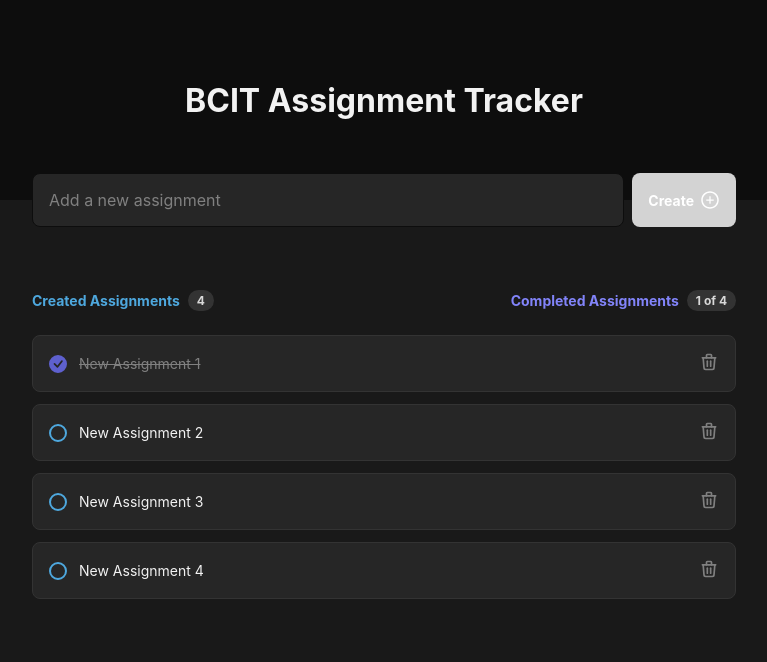
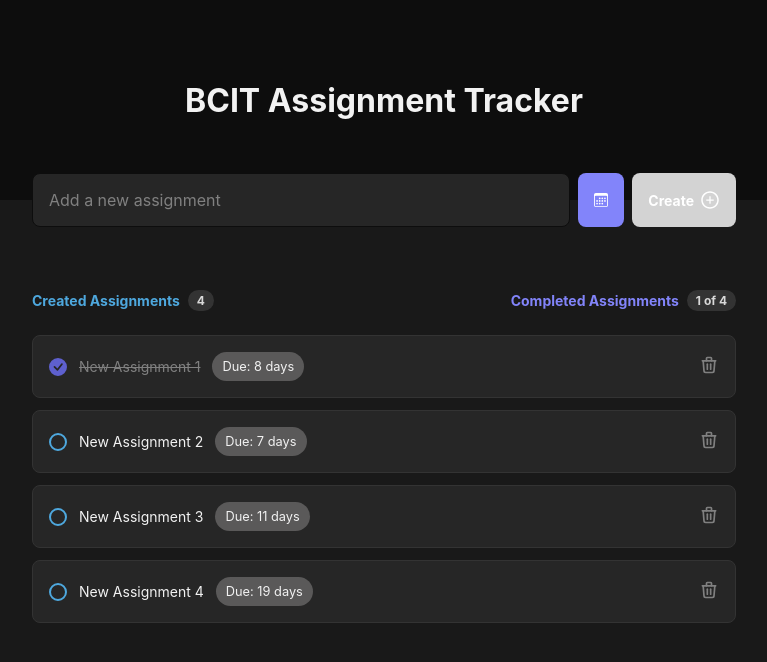
Before and after one commit to ashley-kuipers/assignment-tracker, a React (Vite) app: page / in a window 1280 px wide. Shown: the top 662 px of the page, without its empty margins (256-1023 px from the left). Built offline with nearby package versions, Linux system fonts and the light colour scheme.

Commit message:
Updated with due date functionality

```diff
--- a/package.json
+++ b/package.json
@@ -11,6 +11,7 @@
   },
   "dependencies": {
     "react": "^18.2.0",
+    "react-day-picker": "^9.1.4",
     "react-dom": "^18.2.0",
     "react-icons": "^4.8.0"
   },
--- a/src/App.tsx
+++ b/src/App.tsx
@@ -4,18 +4,20 @@
 import { useState } from 'react';
 
 // Type representing a single assignment
+// because duedate can technically be undefined (when no date is picked yet using the picker), have to account for that situation
 export type AssignmentType = {
     id:number;
     name: string;
     completed: boolean;
+    dueDate:  Date | undefined;
 };
 
 // Test data to demonstrate application
 const testData: AssignmentType[] = [
-    { id:1, name: 'New Assignment 1', completed: true },
-    { id:2, name: 'New Assignment 2', completed: false },
-    { id:3, name: 'New Assignment 3', completed: false },
-    { id:4, name: 'New Assignment 4', completed: false },
+    { id:1, name: 'New Assignment 1', completed: true, dueDate: new Date("10/20/2024") },
+    { id:2, name: 'New Assignment 2', completed: false, dueDate: new Date("10/19/2024")  },
+    { id:3, name: 'New Assignment 3', completed: false, dueDate: new Date("10/23/2024")  },
+    { id:4, name: 'New Assignment 4', completed: false, dueDate: new Date("10/31/2024")  },
 ];
 
 function App() {
--- a/src/components/Assignment/assignment.module.css
+++ b/src/components/Assignment/assignment.module.css
@@ -47,3 +47,24 @@
   border: none;
   color: #808080;
 }
+
+.assignmentName{
+    display:flex;
+    flex-direction:row;
+    gap:12px;
+    align-items:center;
+}
+
+.dueGrey {
+    padding:5px 10px;
+    background-color:#5a5959;
+    border-radius:15px;
+    font-size:0.8rem !important;
+}
+
+.dueRed {
+    padding:5px 10px;
+    background-color:rgb(208, 66, 66);
+    font-size:0.8rem !important;
+    border-radius:15px;
+}
--- a/src/components/Assignment/index.tsx
+++ b/src/components/Assignment/index.tsx
@@ -9,44 +9,73 @@
     setAssignments: React.Dispatch<React.SetStateAction<AssignmentType[]>>;
 };
 
-
-
 // Component representing each individual assignment
 export function Assignment({assignment, setAssignments}: Props) {
 
+    // Function to remove assignment from list when deleted
     function removeAssign(id: number) {
         setAssignments((assignments: AssignmentType[]) => {
             return assignments.filter((assignment: AssignmentType) => assignment.id !== id);
         });
     }
 
+    // Function to update the assignment as completed when checked off
+    function updateAssign(id:number) {
 
-    function updateAssign(id:number) {
         setAssignments( (assignments:AssignmentType[]) => {
+            // iterate over each assignment in the list
             return assignments.map((assignment) => {
                 if (assignment.id === id) {
-                    // if assignment is already marked as completed, toggle off
-                    if (assignment.completed) {
-                        return { ...assignment, completed: false }
-                    }
-                    // else toggle completed on
-                    return { ...assignment, completed: true };
+                    // toggle assignment completion status
+                    return { ...assignment, completed: !assignment.completed }
+
                 }
                 return assignment;
             });
         })
 
+    }
+
+    // function to calculate the number of days between the due date and today
+    function calculateDays (dueDate: Date | undefined) {
+        const today = new Date();
+
+        // if duedate is undefined (shouldn't happen), return nothing
+        if (!dueDate){
+            return "";
+        }
+
+        // calculate difference between dates in days
+        const timeDifference = dueDate.getTime() - today.getTime();
+        const dayDifference = Math.floor(timeDifference / (1000 * 60 * 60 * 24));
+
+        // return appropriate version of p
+        if (dayDifference == 1){
+            return <p className={styles.dueRed}>Due: tomorrow</p>;
+        }
+        if (dayDifference > 1){
+            return <p className={styles.dueGrey}>Due: {dayDifference} days</p>;
+        }
+        if (dayDifference <= 0){
+            return <p className={styles.dueRed}>Due: now</p>;
+        }
 
     }
 
     return (
         <div className={styles.assignment}>
-            <button className={styles.checkContainer} onClick={() => updateAssign(assignment.id)}>
-                {assignment.completed ? <BsCheckCircleFill /> : <div />}
-            </button>
+            {/* Assignment info */}
+            <div className={styles.assignmentName}>
+                <button className={styles.checkContainer} onClick={() => updateAssign(assignment.id)}>
+                    {assignment.completed ? <BsCheckCircleFill /> : <div />}
+                </button>
 
-            <p className={assignment.completed ? styles.textCompleted : ''}>{assignment.name}</p>
+                <p className={assignment.completed ? styles.textCompleted : ''}>{assignment.name}</p>
 
+                {calculateDays(assignment.dueDate)}
+            </div>
+
+            {/* Delete button */}
             <button className={styles.deleteButton}  onClick={() => removeAssign(assignment.id)}>
                 <TbTrash size={20} />
             </button>
--- a/src/components/Assignments/index.tsx
+++ b/src/components/Assignments/index.tsx
@@ -10,7 +10,7 @@
 
 // Component to display the assignments list
 export function Assignments({ assignments, setAssignments }: Props) {
-
+    // Getting number of completed assignments
     const completedAssignmentsCount = assignments.filter(assignment => assignment.completed).length;
 
     return (
@@ -28,7 +28,7 @@
                 </div>
             </header>
 
-            {/* Display each assignment in a list - pass down data and functions*/}
+            {/* Display each assignment in a list */}
             <div className={styles.list}>
                 {assignments.map((assignment, index) => (
                     <Assignment key={index} assignment={assignment} setAssignments={setAssignments} />
--- a/src/components/Header/header.module.css
+++ b/src/components/Header/header.module.css
@@ -5,6 +5,17 @@
     justify-content: center;
     height: 200px;
     position: relative;
+}
+
+.datePickerOverlay {
+    position: absolute;
+    z-index: 1000;
+    top: 40px;
+    background-color: #262626;
+    left: 50%;
+    border: 1px solid #ccc;
+    padding: 10px;
+    border-radius: 20px;
 }
 
 .newAssignmentForm {
@@ -33,7 +44,7 @@
     color: #808080;
 }
 
-.newAssignmentForm button {
+.newAssignmentForm .btn {
     height: 100%;
     padding: 0 16px;
     background: #8284fa;
@@ -45,9 +56,10 @@
     gap: 6px;
     font-weight: 700;
     font-size: 14px;
+    text-decoration: none;
 }
 
-.newAssignmentForm button:disabled {
+.newAssignmentForm .btn:disabled {
     background: lightgrey;
     cursor: not-allowed;
 }
--- a/src/components/Header/index.tsx
+++ b/src/components/Header/index.tsx
@@ -1,20 +1,33 @@
 // Ashley Kuipers | Comp 3013 | Lab 3 | A01447667 | Fall 2024
-import styles from "./header.module.css";
 import { AiOutlinePlusCircle } from "react-icons/ai";
 import { uppercase } from "../../helpers/stringHelpers";
 import { AssignmentType } from '../../App';
-import { useState, ChangeEvent, FormEvent  } from "react";
+import { useState, ChangeEvent, FormEvent } from "react";
+import { DayPicker } from "react-day-picker";
+import "react-day-picker/style.css";
+import { BsCalendar3 } from "react-icons/bs";
+import styles from "./header.module.css";
 
 type Props = {
     assignments: AssignmentType[];
     setAssignments: React.Dispatch<React.SetStateAction<AssignmentType[]>>;
 }
-let idCount=4;
+
+let idCount = 5;
 
 // Component representing the header of the page, including the new assignment form
 export function Header({ assignments, setAssignments }: Props) {
 
-    // set state variable and change function for input
+    // create state variables for date picker
+    const [selected, setSelected] = useState<Date>();
+    const [showPicker, setShowPicker] = useState(false);
+
+    // Function to toggle the visibility of the date picker
+    const togglePicker = () => {
+        setShowPicker(!showPicker);
+    };
+
+    // create state variable and change function for input
     const [text, setText] = useState<string>("");
     const handleChange = (e: ChangeEvent<HTMLInputElement>) => {
         setText(e.target.value);
@@ -23,11 +36,10 @@
     // Form submission function
     function handleSubmit(e: FormEvent) {
         e.preventDefault();
-        setAssignments([...assignments, { id:idCount, name: text, completed: false }]);
+        setAssignments([...assignments, { id: idCount, name: text, completed: false, dueDate: selected}]);
         setText('');
         idCount++;
     }
-
 
     return (
         <header className={styles.header}>
@@ -36,10 +48,24 @@
             {/* Form submission function */}
             <form className={styles.newAssignmentForm} onSubmit={(e: FormEvent) => handleSubmit(e)}>
 
-                <input placeholder="Add a new assignment" type="text" onChange={handleChange} value={text}/>
+                <input placeholder="Add a new assignment" type="text" onChange={handleChange} value={text} />
 
-                {/* Button is disabled if input (text variable) is empty */}
-                <button type="submit" disabled={text.trim() === ''}>
+                {/* Datepicker  */}
+                <a href="#" className={styles.btn} onClick={togglePicker}>
+                    {selected ? selected.toLocaleDateString() : <BsCalendar3 />}
+                </a>
+                {showPicker && (
+                    <div className={styles.datePickerOverlay}>
+                        <DayPicker
+                            mode="single"
+                            selected={selected}
+                            onSelect={setSelected}
+                        />
+                    </div>
+                )}
+
+                {/* Button is disabled if input (text variable) or due date is empty */}
+                <button className={styles.btn} type="submit" disabled={text.trim() === '' || !selected}>
                     Create <AiOutlinePlusCircle size={20} />
                 </button>
 
--- a/src/styles/global.css
+++ b/src/styles/global.css
@@ -14,3 +14,8 @@
 button {
   cursor: pointer;
 }
+
+.rdp-root {
+    --rdp-accent-color: #8284FA;
+    --rdp-accent-background-color: #f0f0f0;
+  }
```
Also changed, not shown: 1 other file (tests, documents, lock files or other folders). Lines whose indentation alone changed are shown as unchanged.
